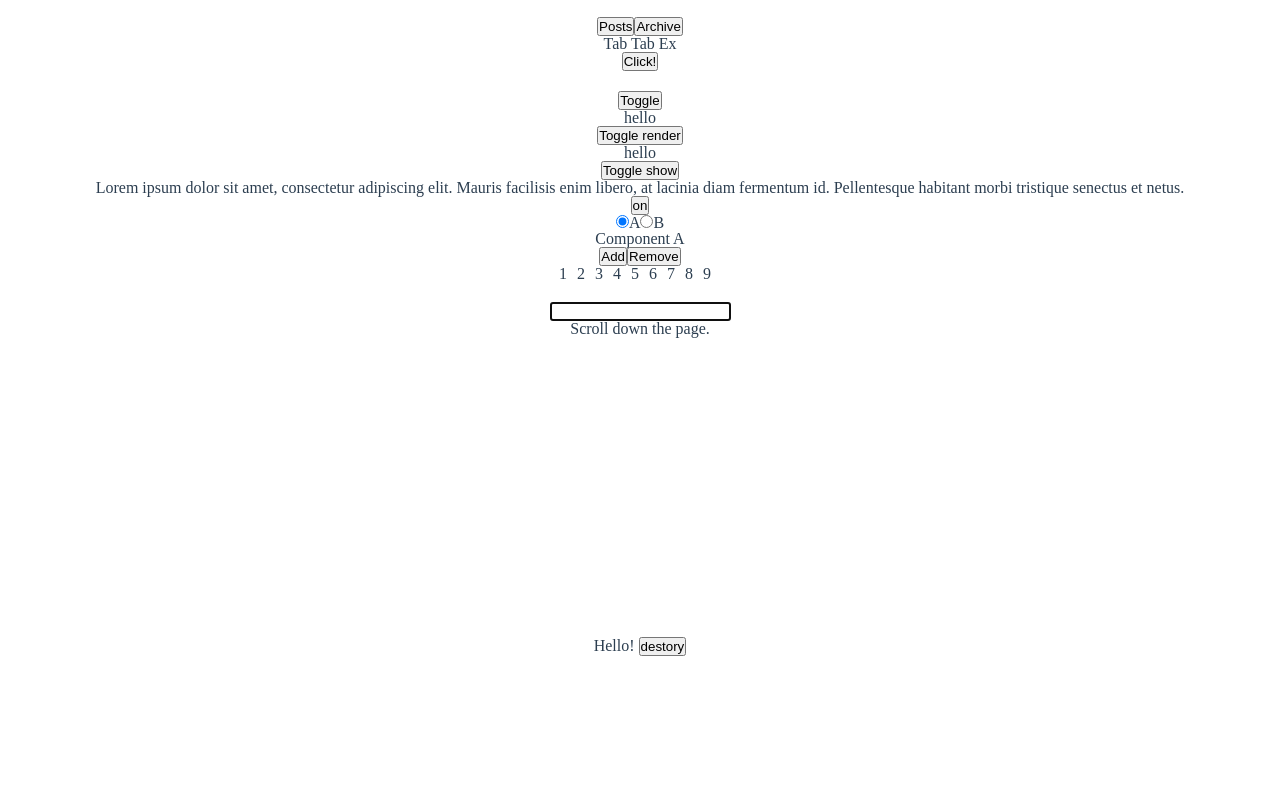
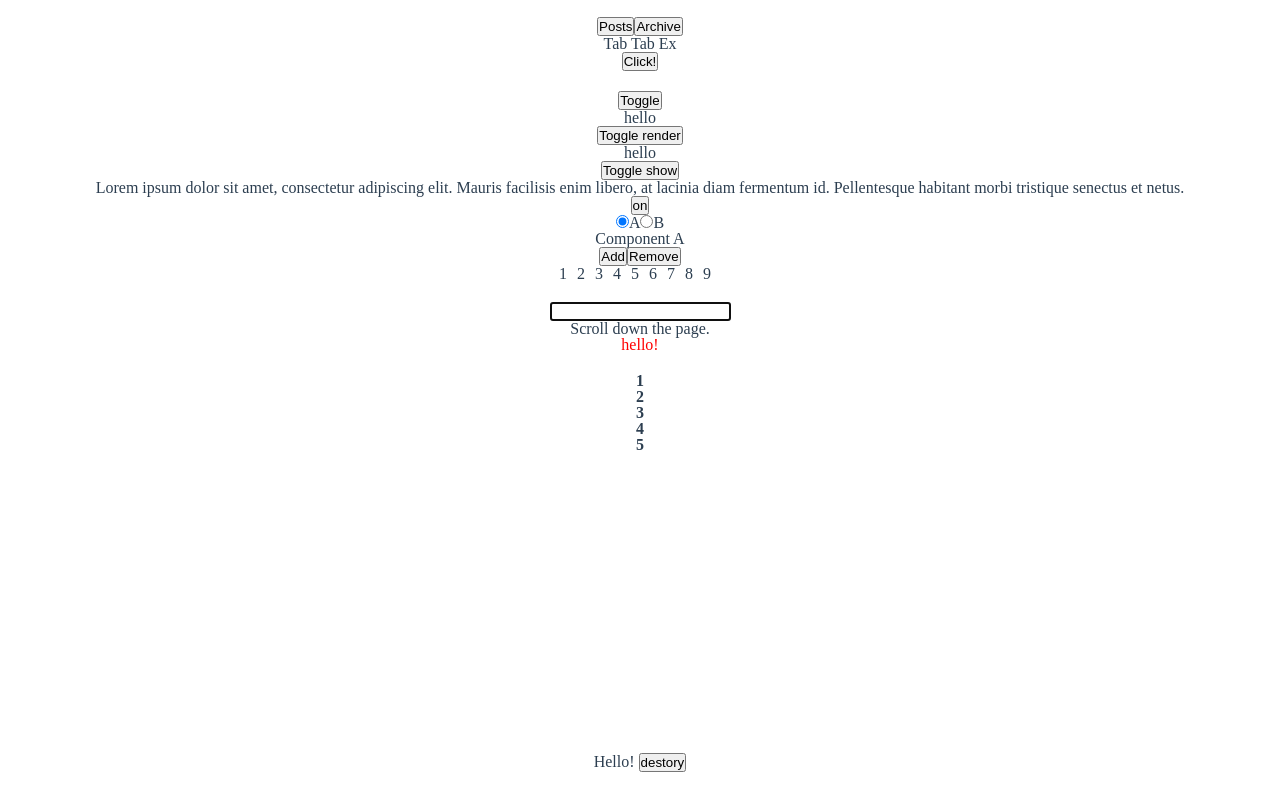
Before and after one commit to LeeSeongJinCa/vue_sketchbook, a Vue app: page / in a window 1280 px wide. Shown: the part 2318-3110 px from the top of the page. Before the commit the page ends 2994 px from the top, so only its background shows below. Built offline with nearby package versions, Linux system fonts and the light colour scheme.

Commit message:
2020.11.12

```diff
--- a/src/App.vue
+++ b/src/App.vue
@@ -258,8 +258,9 @@
         </template>
       </tab-ex>
     </keep-alive>
-    <transitions></transitions>
-    <custom-directives></custom-directives>
+    <transitions />
+    <custom-directives />
+    <render-function />
     <div style="margin-top: 300px;" />
     <router-view />
   </div>
@@ -285,6 +286,7 @@ import {
 } from "./components";
 import TransitionsVue from "./components/Transitions/Transitions.vue";
 import CustomDirectiveVue from "./components/CustomDirective/CustomDirective.vue";
+import RenderFunctionVue from "./components/RenderFunction/RenderFunction.vue";
 
 import { root } from "./data";
 
@@ -306,6 +308,7 @@ export default {
     "tab-ex": TabExVue,
     transitions: TransitionsVue,
     "custom-directives": CustomDirectiveVue,
+    "render-function": RenderFunctionVue,
   },
   data() {
     return {
--- a/src/components/CustomDirective/CustomDirective.vue
+++ b/src/components/CustomDirective/CustomDirective.vue
@@ -6,6 +6,9 @@
     <div class="demo-2">
       <p>Scroll down the page.</p>
       <p v-pin="200">Stick me 200px from the top of page.</p>
+    </div>
+    <div class="demo-3">
+      <div v-switch-color="{ color: 'red', text: 'hello!' }"></div>
     </div>
   </div>
 </template>
@@ -26,6 +29,10 @@ export default {
         el.style.top = binding.value + "px";
       },
     },
+    "switch-color": function(el, binding) {
+      el.textContent = binding.value.text;
+      el.style.color = binding.value.color;
+    },
   },
 };
 </script>
--- /dev/null
+++ b/src/components/RenderFunction/AnchoredHeading.vue
@@ -0,0 +1,17 @@
+<script>
+export default {
+  name: "AnchoredHeading",
+  props: {
+    level: {
+      type: Number,
+      required: true,
+    },
+  },
+  render: function(createElement) {
+    console.log(this.level, this.$slots.default);
+    return createElement("h" + this.level, this.$slots.default);
+  },
+};
+</script>
+
+<style></style>
--- /dev/null
+++ b/src/components/RenderFunction/RenderFunction.vue
@@ -0,0 +1,24 @@
+<template>
+  <div class="render-function">
+    <div class="demo-1">
+      <anchored-heading :level="1">1</anchored-heading>
+      <anchored-heading :level="2">2</anchored-heading>
+      <anchored-heading :level="3">3</anchored-heading>
+      <anchored-heading :level="4">4</anchored-heading>
+      <anchored-heading :level="5">5</anchored-heading>
+    </div>
+  </div>
+</template>
+
+<script>
+import AnchoredHeading from "./AnchoredHeading.vue";
+
+export default {
+  name: "RenderFunction",
+  components: {
+    "anchored-heading": AnchoredHeading,
+  },
+};
+</script>
+
+<style></style>
```
